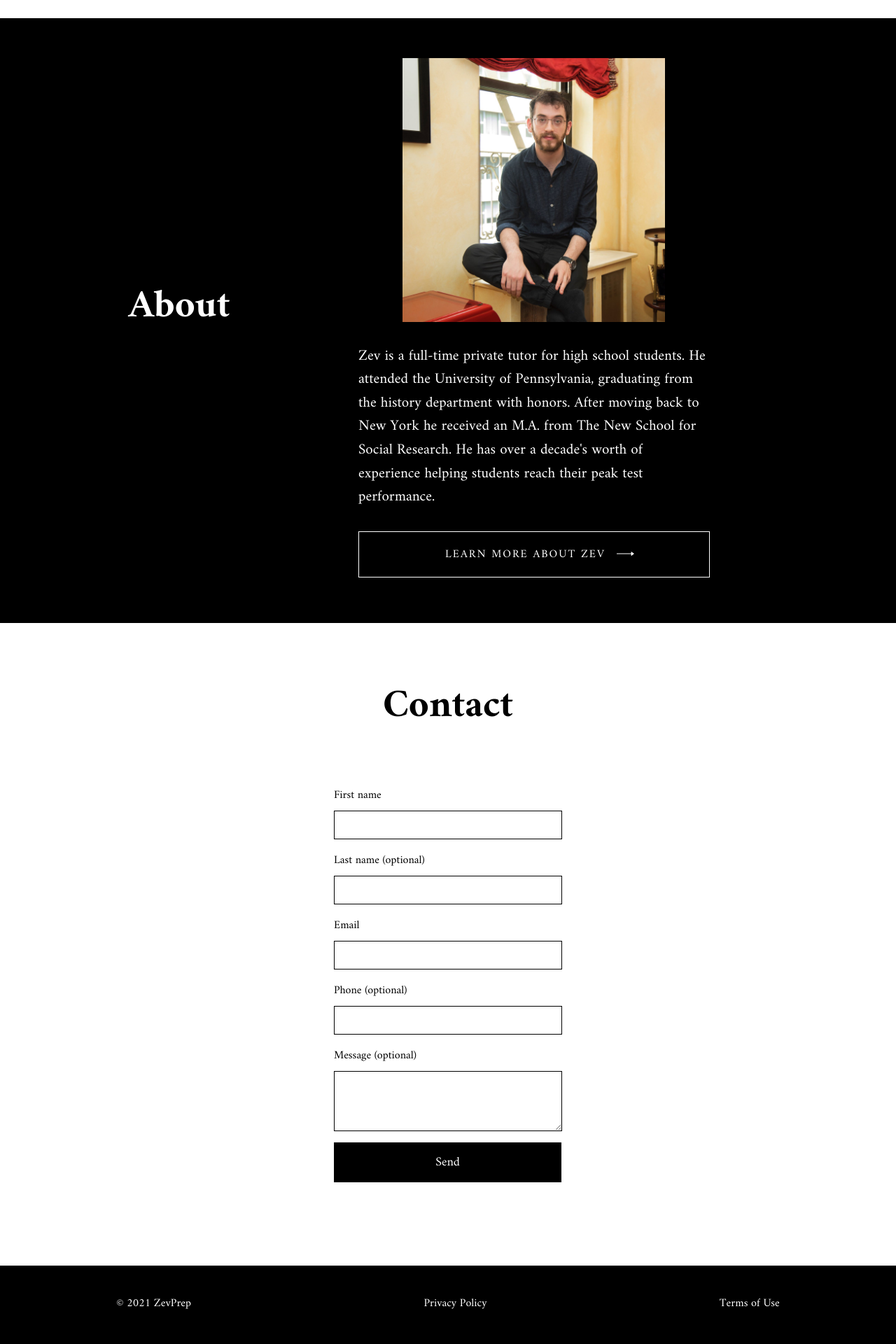
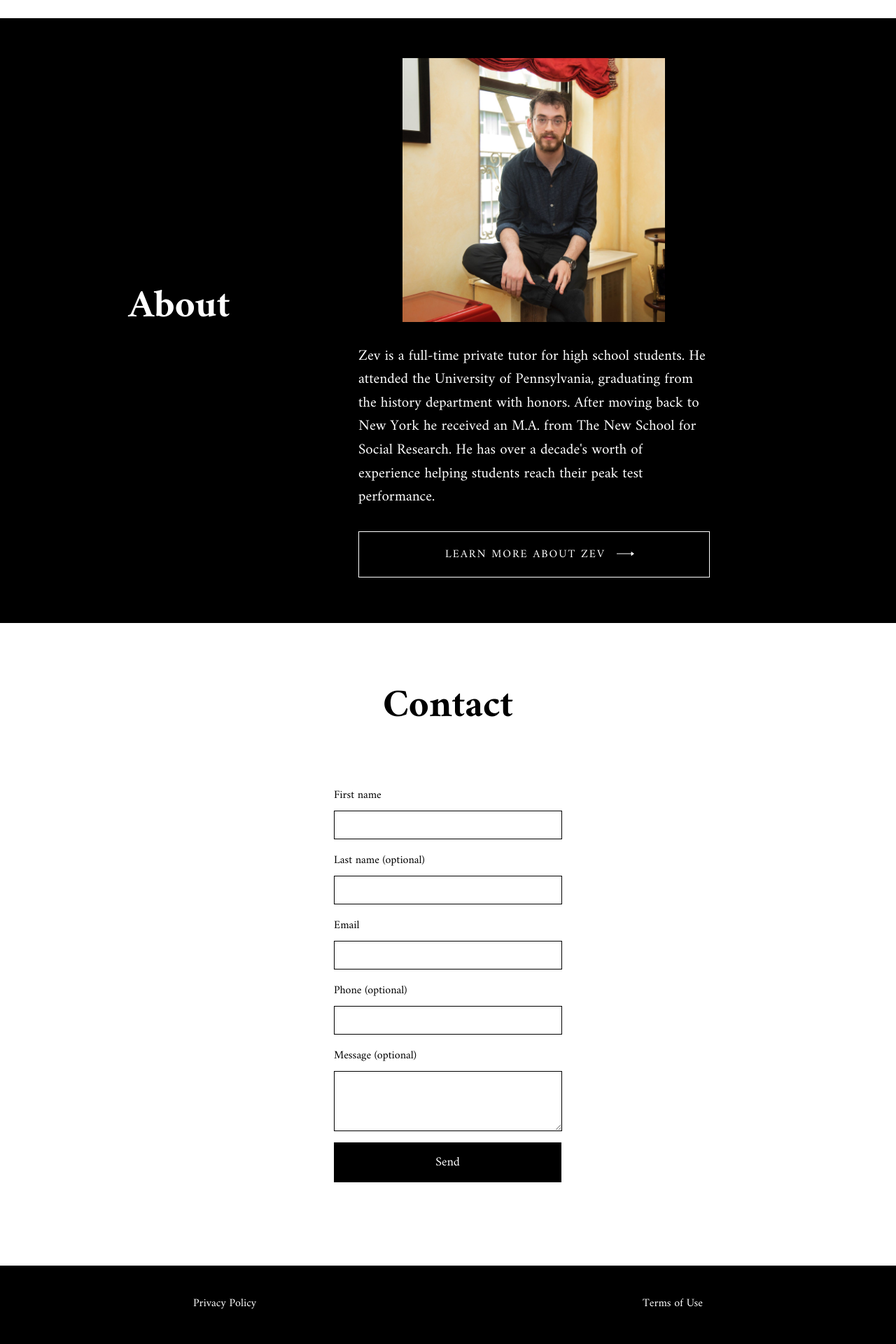
Before and after one commit to aaronzomback/zevprep, a Jekyll site: the page built from index.html, in a window 1280 px wide. Shown: the part 2023-3943 px from the top of the page at 70% size. Built offline with Jekyll 4.4.1, drawn with Linux system fonts in a browser that asks for light colours; nearby versions of some CDN libraries.

Commit message:
feat: fixing 1460px breakpoint

```diff
--- a/Gemfile
+++ b/Gemfile
@@ -27,3 +27,6 @@
 
 # Performance-booster for watching directories on Windows
 gem "wdm", "~> 0.1.1", :platforms => [:mingw, :x64_mingw, :mswin]
+
+
+gem "webrick", "~> 1.7"
--- a/_includes/footer.html
+++ b/_includes/footer.html
@@ -1,5 +1,4 @@
 <footer class="footer-flex" id="footer">
-  <p>© 2021 ZevPrep</p>
   <p>Privacy Policy</p>
   <p>Terms of Use</p>
 </footer>
--- a/_sass/_media-queries.scss
+++ b/_sass/_media-queries.scss
@@ -84,7 +84,7 @@
 
 }
 
-@media screen and (min-width: 1500px) {
+@media screen and (min-width: 1460px) {
 
   nav.wide {
     a {
```
Also changed, not shown: Gemfile.lock.
